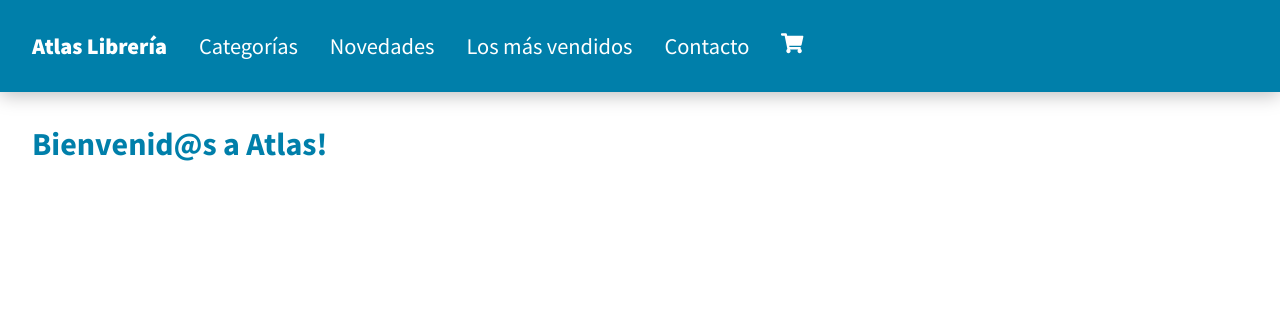
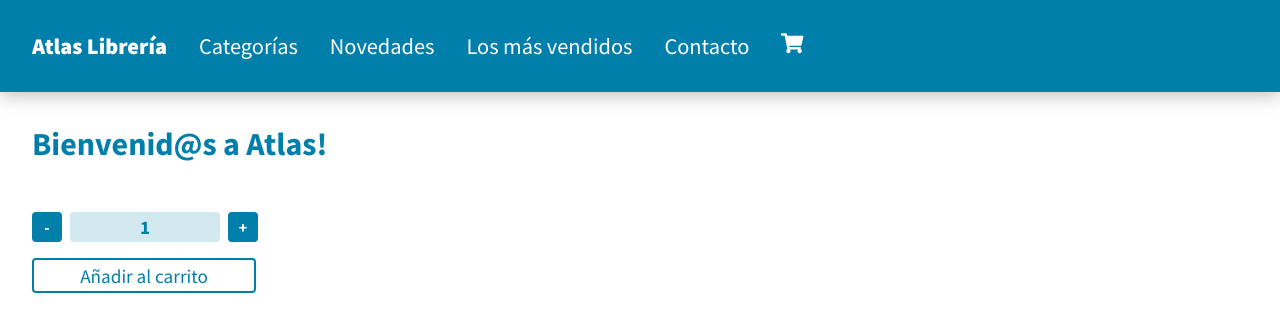
Before and after one commit to lubazzana/ecommerce_react, a React (Create React App) app: page / in a window 1280 px wide. Shown: the top 332 px of the page. Built offline with nearby package versions, Linux system fonts and the light colour scheme.

Commit message:
desafio 4

```diff
--- a/package.json
+++ b/package.json
@@ -6,7 +6,10 @@
     "@testing-library/jest-dom": "^5.16.2",
     "@testing-library/react": "^12.1.3",
     "@testing-library/user-event": "^13.5.0",
+    "bootstrap": "^5.1.3",
+    "node-sass": "^7.0.1",
     "react": "^17.0.2",
+    "react-bootstrap": "^2.2.0",
     "react-dom": "^17.0.2",
     "react-icons": "^4.3.1",
     "react-scripts": "5.0.0",
--- a/public/index.html
+++ b/public/index.html
@@ -16,9 +16,6 @@
     <link rel="preconnect" href="https://fonts.gstatic.com" crossorigin>
     <link href="https://fonts.googleapis.com/css2?family=Source+Sans+Pro:wght@300;400;700;900&display=swap" rel="stylesheet">
 
-    <!--Fontawesome-->
-    <link rel="stylesheet" href="https://cdnjs.cloudflare.com/ajax/libs/font-awesome/6.0.0/css/all.min.css" integrity="sha512-9usAa10IRO0HhonpyAIVpjrylPvoDwiPUiKdWk5t3PyolY1cOd4DSE0Ga+ri4AuTroPR5aQvXU9xC6qOPnzFeg==" crossorigin="anonymous" referrerpolicy="no-referrer" />
-
 
     <!--
       manifest.json provides metadata used when your web app is installed on a
@@ -34,7 +31,7 @@
       work correctly both with client-side routing and a non-root public URL.
       Learn how to configure a non-root public URL by running `npm run build`.
     -->
-    <title>React App</title>
+    <title>Atlas Librería</title>
   </head>
   <body>
     <noscript>You need to enable JavaScript to run this app.</noscript>
--- /dev/null
+++ b/src/components/ItemCount.js
@@ -0,0 +1,39 @@
+import React from 'react'
+import { useState } from 'react'
+import './itemCount.css'
+
+const ItemCount = (props) => {
+    const [counter, setCounter] = useState(1)
+
+    const increase = () => {
+        if (counter < props.stock) {
+            setCounter(counter + 1)
+        }
+    }
+
+    const decrease = () => {
+        if(counter > props.initial) {
+            setCounter(counter - 1)
+        }
+    }
+
+    const onAdd = () => {
+        console.log("Añadir al carrito");
+    }
+
+
+    return (
+        <div className='countContainer'>
+            <div className='counter'>
+                <button type="button" onClick={decrease} className='buttonDecrease'>-</button>
+                <input type="text" value={counter} className='valueInput'/>
+                <button type="button" onClick={increase} className='buttonIncrease'>+</button>
+            </div>
+            <div className='addToCart'>
+                <button type="button" onClick={onAdd} className='buttonAdd'>Añadir al carrito</button>
+            </div>
+        </div>
+    )
+}
+
+export default ItemCount
--- a/src/components/ItemListContainer.js
+++ b/src/components/ItemListContainer.js
@@ -1,10 +1,14 @@
 import React from 'react'
+import ItemCount from './ItemCount'
 
 import './itemlistcontainer.css'
 
 const ItemListContainer = (props) => {
     return (
-        <h1>{props.greeting}</h1>
+        <>
+            <h1>{props.greeting}</h1>
+            <ItemCount stock={5} initial={1}/>
+        </>
     )
 }
 
--- /dev/null
+++ b/src/components/itemCount.css
@@ -0,0 +1,80 @@
+.countContainer {
+    margin-top: 3rem;
+}
+
+.counter, .addToCart {
+    justify-content: left;
+    align-items: center;
+    display: flex;
+    margin-left: 2rem;
+    margin-top: 1rem;
+    flex-direction: row;
+}
+
+.buttonDecrease {
+    background-color: #007faa;
+    border: none;
+    border-radius: 4px;
+    align-content: center;
+    justify-content: center;
+    width: 30px;
+    height: 30px;
+    margin-right: 0.5rem;
+    color: white;
+    text-align: center;
+    text-decoration: none;
+    font-weight: 600;
+    font-size: 1rem;
+}
+
+.buttonIncrease {
+    background-color: #007faa;
+    border: none;
+    border-radius: 4px;
+    align-content: center;
+    justify-content: center;
+    width: 30px;
+    height: 30px;
+    margin-left: 0.5rem;
+    color: white;
+    text-align: center;
+    text-decoration: none;
+    font-weight: 600;
+    font-size: 1rem;
+}
+
+.valueInput {
+    background-color: #d3e9f0;
+    border: none;
+    border-radius: 4px;
+    align-content: center;
+    justify-content: center;
+    width: 150px;
+    height: 30px;
+    color: #007faa;
+    text-align: center;
+    text-decoration: none;
+    font-weight: 600;
+    font-size: 1.2rem;
+}
+
+.buttonAdd {
+    background-color: white;
+    border: #007faa solid 2px;
+    border-radius: 4px;
+    color: #007faa;
+    text-align: center;
+    text-decoration: none;
+    font-weight: 400;
+    font-size: 1.2rem;
+    width: 224px;
+    height: 35px;
+}
+
+.buttonAdd:hover {
+    background-color: #007faa;
+    color: white;
+    font-weight: 700;
+    transition-duration: 0.3s;
+    box-shadow: 0px 2px 10px 0px #989a9b;
+}
--- a/src/index.js
+++ b/src/index.js
@@ -1,8 +1,7 @@
 import React from 'react';
-
 import ReactDOM from 'react-dom';
-
 import App from './App';
+// import 'bootstrap/dist/css/bootstrap.min.css';
 
 ReactDOM.render(
   <App />,document.getElementById('root')
```
Also changed, not shown: 1 other file (tests, documents, lock files or other folders).
